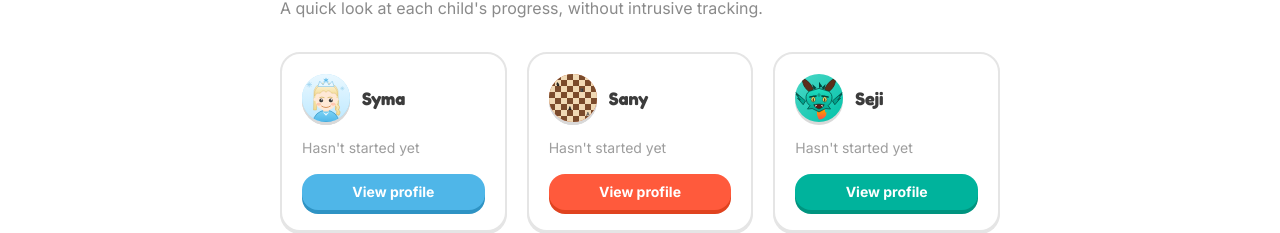
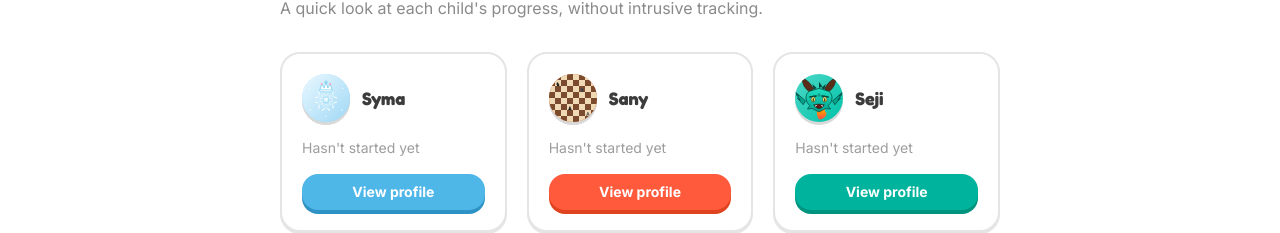
Before and after one commit to riadh-mnasri/eureka, a Next.js app: page /en/parents in a window 1280 px wide. Shown: the part 184-417 px from the top of the page. Built offline with nearby package versions, Linux system fonts and the light colour scheme.

Commit message:
Replace Syma's face illustration with an elegant snowflake and crown emblem

```diff
--- a/src/components/IceQueenMascot.tsx
+++ b/src/components/IceQueenMascot.tsx
@@ -1,103 +1,57 @@
 export function IceQueenMascot({ className }: { className?: string }) {
+  const branches = [0, 60, 120, 180, 240, 300];
+
   return (
     <svg viewBox="0 0 200 200" className={className} role="img" aria-label="Reine des neiges">
       <defs>
-        <linearGradient id="iq-bg" x1="0" y1="0" x2="0" y2="1">
+        <linearGradient id="iq-bg" x1="0" y1="0" x2="1" y2="1">
           <stop offset="0%" stopColor="#EAF8FF" />
-          <stop offset="100%" stopColor="#BEE9FF" />
+          <stop offset="100%" stopColor="#9FD8F5" />
         </linearGradient>
-        <linearGradient id="iq-dress" x1="0" y1="0" x2="0" y2="1">
-          <stop offset="0%" stopColor="#7FD4F5" />
-          <stop offset="100%" stopColor="#4FB6E8" />
-        </linearGradient>
-        <linearGradient id="iq-hair" x1="0" y1="0" x2="0" y2="1">
-          <stop offset="0%" stopColor="#FFF6E0" />
-          <stop offset="100%" stopColor="#F2D98C" />
+        <linearGradient id="iq-crystal" x1="0" y1="0" x2="0" y2="1">
+          <stop offset="0%" stopColor="#FFFFFF" />
+          <stop offset="100%" stopColor="#CDEEFB" />
         </linearGradient>
       </defs>
 
-      {/* background */}
       <rect x="0" y="0" width="200" height="200" fill="url(#iq-bg)" />
 
-      {/* floating snowflakes */}
-      <g stroke="#8FCBEA" strokeWidth="3" strokeLinecap="round" opacity="0.8">
-        <g transform="translate(30,44)">
-          <line x1="-10" y1="0" x2="10" y2="0" />
-          <line x1="0" y1="-10" x2="0" y2="10" />
-          <line x1="-7" y1="-7" x2="7" y2="7" />
-          <line x1="-7" y1="7" x2="7" y2="-7" />
-        </g>
-        <g transform="translate(168,60) scale(0.7)">
-          <line x1="-10" y1="0" x2="10" y2="0" />
-          <line x1="0" y1="-10" x2="0" y2="10" />
-          <line x1="-7" y1="-7" x2="7" y2="7" />
-          <line x1="-7" y1="7" x2="7" y2="-7" />
-        </g>
+      {/* small sparkles scattered around */}
+      <g fill="#FFFFFF" opacity="0.9">
+        <circle cx="34" cy="150" r="3" />
+        <circle cx="166" cy="150" r="3" />
+        <circle cx="30" cy="60" r="2.4" />
+        <circle cx="170" cy="60" r="2.4" />
+        <circle cx="100" cy="176" r="2.6" />
       </g>
 
-      {/* hair back */}
-      <path d="M 50 90 Q 44 40 100 36 Q 156 40 150 90 L 152 150 L 140 150 L 136 100 L 64 100 L 60 150 L 48 150 Z" fill="url(#iq-hair)" stroke="#D8B96A" strokeWidth="2" />
+      {/* main snowflake, centered */}
+      <g transform="translate(100,108)">
+        {branches.map((angle) => (
+          <g key={angle} transform={`rotate(${angle})`}>
+            <line x1="0" y1="0" x2="0" y2="-52" stroke="url(#iq-crystal)" strokeWidth="7" strokeLinecap="round" />
+            <line x1="0" y1="-30" x2="-14" y2="-42" stroke="url(#iq-crystal)" strokeWidth="5" strokeLinecap="round" />
+            <line x1="0" y1="-30" x2="14" y2="-42" stroke="url(#iq-crystal)" strokeWidth="5" strokeLinecap="round" />
+            <line x1="0" y1="-16" x2="-9" y2="-24" stroke="url(#iq-crystal)" strokeWidth="4" strokeLinecap="round" />
+            <line x1="0" y1="-16" x2="9" y2="-24" stroke="url(#iq-crystal)" strokeWidth="4" strokeLinecap="round" />
+          </g>
+        ))}
+        <circle cx="0" cy="0" r="12" fill="url(#iq-crystal)" stroke="#6FCBEE" strokeWidth="2" />
+      </g>
 
-      {/* braid over shoulder */}
-      <path
-        d="M 140 96 Q 158 110 148 128 Q 162 134 152 150 Q 164 156 154 172 L 142 168 Q 150 156 140 150 Q 148 136 136 130 Q 146 116 130 104 Z"
-        fill="url(#iq-hair)"
-        stroke="#D8B96A"
-        strokeWidth="2.5"
-        strokeLinejoin="round"
-      />
-
-      {/* dress / shoulders */}
-      <path d="M 46 200 Q 52 156 100 150 Q 148 156 154 200 Z" fill="url(#iq-dress)" stroke="#2E93C4" strokeWidth="3" />
-      <path d="M 86 158 L 100 174 L 114 158 L 100 166 Z" fill="#EAF8FF" />
-
-      {/* neck */}
-      <rect x="88" y="130" width="24" height="26" fill="#FFE0C2" />
-
-      {/* face */}
-      <path
-        d="M 100 58
-           Q 144 58 144 104
-           Q 144 132 126 144
-           Q 114 152 100 152
-           Q 86 152 74 144
-           Q 56 132 56 104
-           Q 56 58 100 58 Z"
-        fill="#FFE9D6"
-        stroke="#E0A800"
-        strokeWidth="0"
-      />
-
-      {/* ears */}
-      <circle cx="55" cy="106" r="7" fill="#FFE9D6" />
-      <circle cx="145" cy="106" r="7" fill="#FFE9D6" />
-
-      {/* front hair fringe */}
-      <path d="M 52 92 Q 48 46 100 42 Q 152 46 148 92 Q 140 74 124 80 Q 112 62 100 76 Q 88 62 76 80 Q 60 74 52 92 Z" fill="url(#iq-hair)" stroke="#D8B96A" strokeWidth="2" />
-
-      {/* soft brows */}
-      <path d="M 74 98 Q 82 94 92 98" fill="none" stroke="#D8B96A" strokeWidth="3.5" strokeLinecap="round" />
-      <path d="M 108 98 Q 118 94 126 98" fill="none" stroke="#D8B96A" strokeWidth="3.5" strokeLinecap="round" />
-
-      {/* big friendly eyes */}
-      <circle cx="80" cy="110" r="8" fill="#3C3C3C" />
-      <circle cx="120" cy="110" r="8" fill="#3C3C3C" />
-      <circle cx="82.5" cy="107" r="2.6" fill="#fff" />
-      <circle cx="122.5" cy="107" r="2.6" fill="#fff" />
-
-      {/* blush */}
-      <ellipse cx="70" cy="126" rx="9" ry="6" fill="#FF9E80" opacity="0.45" />
-      <ellipse cx="130" cy="126" rx="9" ry="6" fill="#FF9E80" opacity="0.45" />
-
-      {/* gentle smile */}
-      <path d="M 82 134 Q 100 146 118 134" fill="none" stroke="#D8925A" strokeWidth="4" strokeLinecap="round" />
-
-      {/* snowflake tiara */}
-      <path d="M 66 52 L 74 30 L 88 46 L 100 22 L 112 46 L 126 30 L 134 52 Z" fill="#EAF8FF" stroke="#8FCBEA" strokeWidth="3" strokeLinejoin="round" />
-      <g stroke="#4FB6E8" strokeWidth="3" strokeLinecap="round">
-        <line x1="100" y1="18" x2="100" y2="34" />
-        <line x1="92" y1="22" x2="108" y2="30" />
-        <line x1="108" y1="22" x2="92" y2="30" />
+      {/* crown resting on top of the snowflake */}
+      <g transform="translate(100,54)">
+        <path
+          d="M -26 14 L -18 -12 L -8 4 L 0 -20 L 8 4 L 18 -12 L 26 14 Z"
+          fill="#FFFFFF"
+          stroke="#6FCBEE"
+          strokeWidth="3"
+          strokeLinejoin="round"
+        />
+        <circle cx="-18" cy="-12" r="4" fill="#FF9EBA" />
+        <circle cx="0" cy="-20" r="5" fill="#9FE0F5" stroke="#4FB6E8" strokeWidth="1.5" />
+        <circle cx="18" cy="-12" r="4" fill="#FF9EBA" />
+        <rect x="-26" y="12" width="52" height="8" rx="3" fill="#FFFFFF" stroke="#6FCBEE" strokeWidth="2.5" />
       </g>
     </svg>
   );
```
